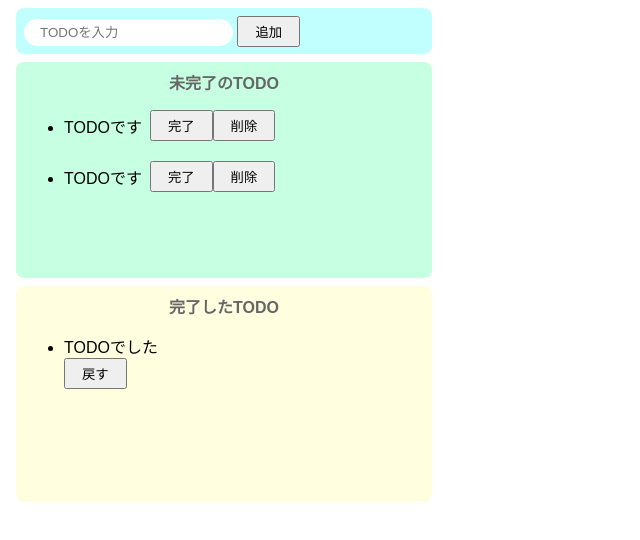
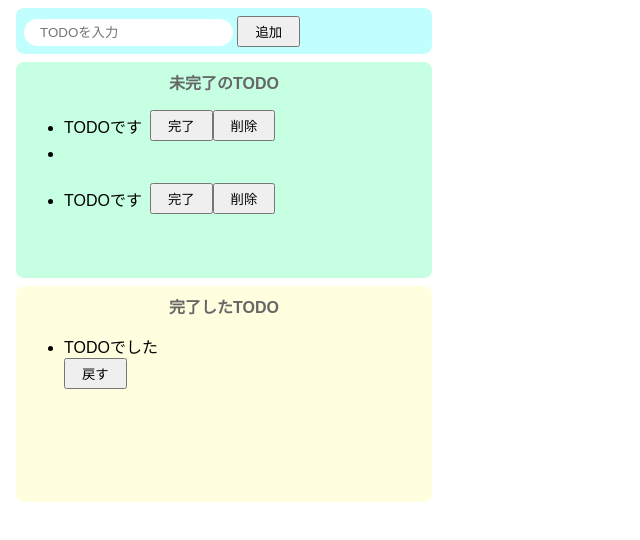
Before and after one commit to upbook0426/todo-js, a website built with Parcel: page index.html in a window 1280 px wide. Both pictures are taken after a click on the button "追加". Shown: the whole page, without its empty margins (0-640 px from the left). Built offline with nearby package versions, Linux system fonts and the light colour scheme.

Commit message:
タスクの追加機能

```diff
--- a/index.html
+++ b/index.html
@@ -12,7 +12,7 @@
     </div>
     <div class="imcomplete-are">
       <p class="title">未完了のTODO</p>
-      <ul>
+      <ul id="incomplete-list">
         <div class="list-row">
           <li>TODOです</li>
           <button>完了</button>
--- a/src/index.js
+++ b/src/index.js
@@ -15,7 +15,9 @@ const onClickAdd = () => {
 
   //divタグの子要素に各要素を設定
   div.appendChild(li);
-  console.log(div);
+
+  //未完了リストに追加
+  document.getElementById("incomplete-list").appendChild(div);
 };
 
 document
```
